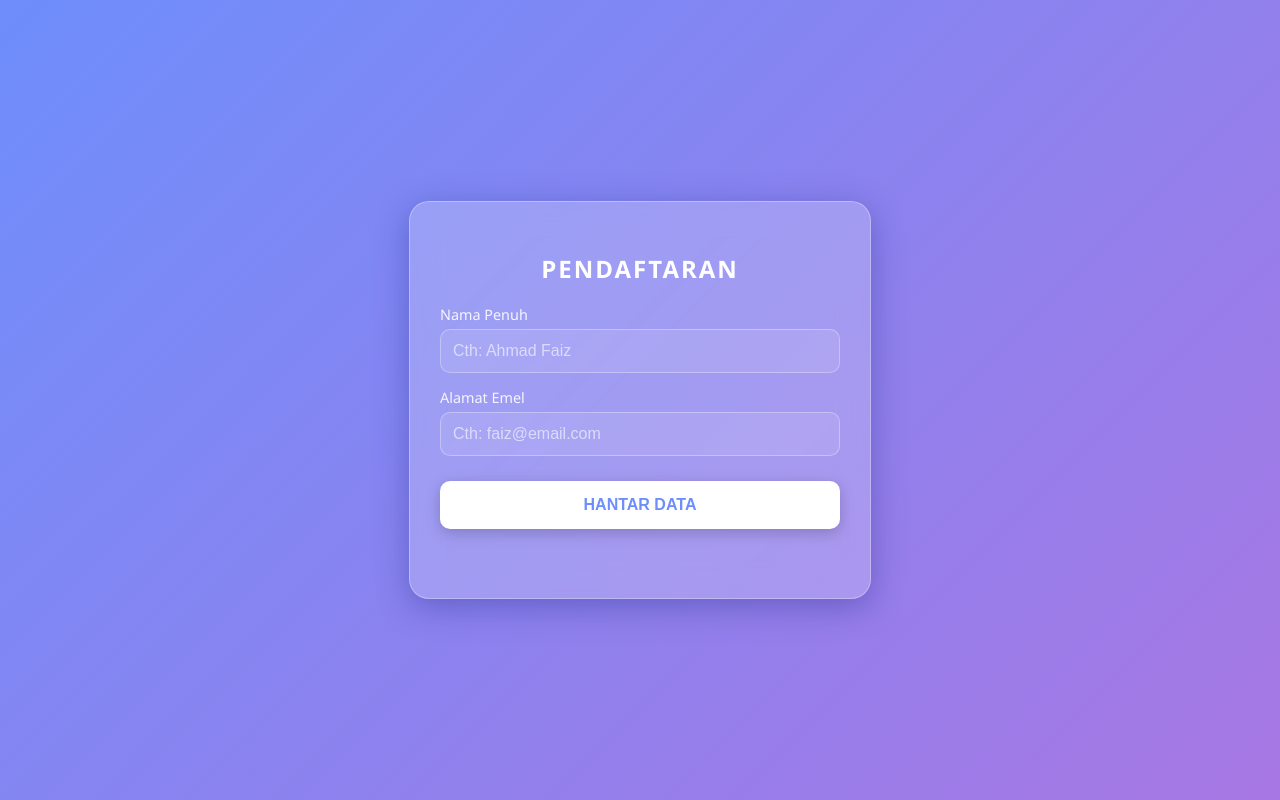
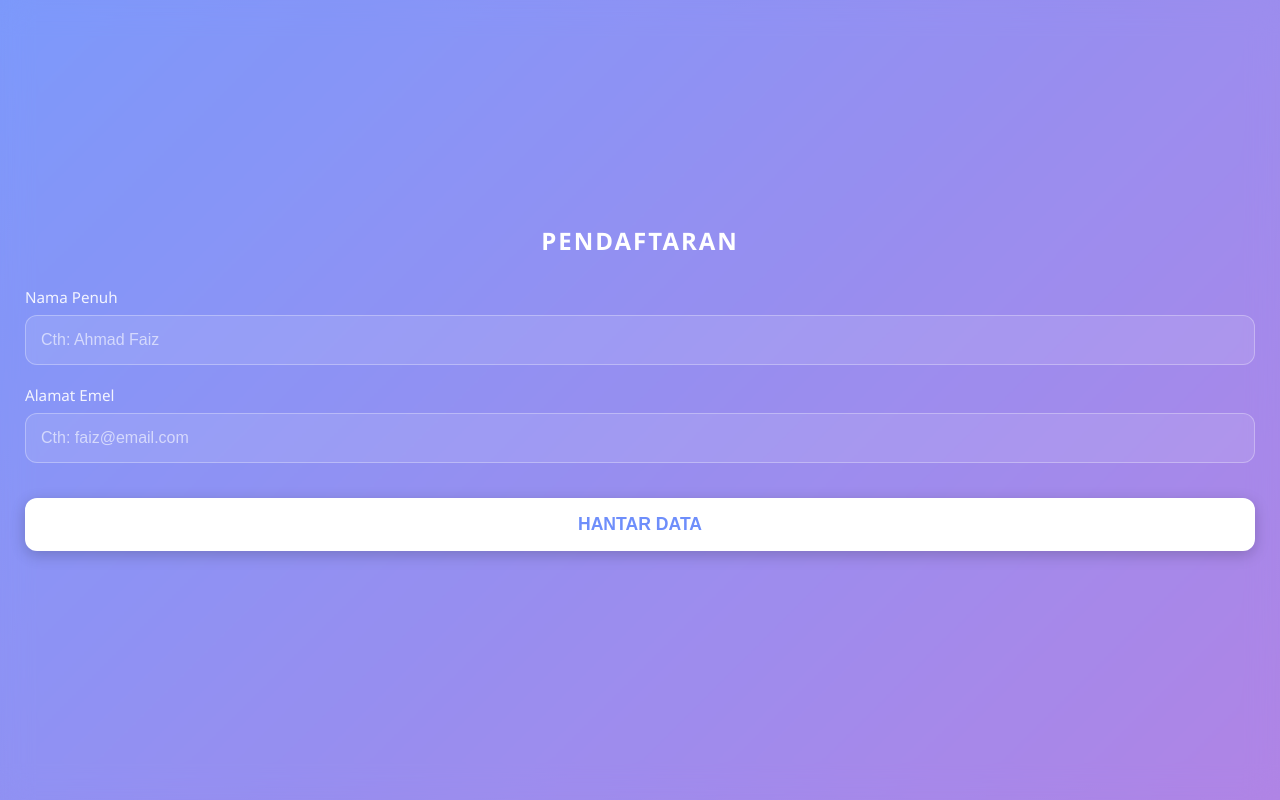
Before and after one commit to niskpaw-dev/webappgas1-test, a plain HTML site: page index.html in a window 1280 px wide. Drawn offline with Linux system fonts and the light colour scheme.

Commit message:
Refactor styles and update form layout in index.html

```diff
--- a/index.html
+++ b/index.html
@@ -12,7 +12,6 @@
     :root {
       --primary-color: #6e8efb;
       --secondary-color: #a777e3;
-      --glass-bg: rgba(255, 255, 255, 0.2);
       --glass-border: rgba(255, 255, 255, 0.3);
     }
 
@@ -23,39 +22,46 @@
       background: linear-gradient(135deg, var(--primary-color), var(--secondary-color));
       background-attachment: fixed;
       min-height: 100vh;
-      display: flex;
-      justify-content: center;
-      align-items: center;
       color: #fff;
     }
 
     .app-container {
-      width: 90%;
-      max-width: 400px;
-      padding: 30px;
-      background: var(--glass-bg);
+      width: 100%;
+      min-height: 100vh; /* Memastikan kotak memanjang sepenuhnya ke bawah */
+      padding: 40px 25px; /* Ruang bernafas */
+      box-sizing: border-box; /* Sangat penting supaya padding tidak merosakkan kelebaran 100% */
+
+      /* Mengekalkan efek Glassmorphism tetapi untuk keseluruhan skrin */
+      background: rgba(255, 255, 255, 0.1);
       backdrop-filter: blur(15px);
       -webkit-backdrop-filter: blur(15px);
-      border: 1px solid var(--glass-border);
-      border-radius: 20px;
-      box-shadow: 0 8px 32px 0 rgba(31, 38, 135, 0.37);
+
+      /* Membuang border, bucu bulat dan bayang-bayang kotak lama */
+      border: none;
+      border-radius: 0;
+      box-shadow: none;
+
+      /* Menyusun semula form di tengah-tengah skrin secara menegak */
+      display: flex;
+      flex-direction: column;
+      justify-content: center;
       text-align: center;
     }
 
-    h2 { margin-bottom: 20px; font-weight: 600; text-transform: uppercase; letter-spacing: 2px; }
+    h2 { margin-bottom: 30px; font-weight: 600; text-transform: uppercase; letter-spacing: 2px; }
 
-    .input-group { margin-bottom: 15px; text-align: left; }
+    .input-group { margin-bottom: 20px; text-align: left; }
 
-    label { display: block; margin-bottom: 5px; font-size: 0.9rem; opacity: 0.9; }
+    label { display: block; margin-bottom: 8px; font-size: 0.95rem; opacity: 0.9; }
 
     input {
       width: 100%;
-      padding: 12px;
+      padding: 15px;
       border: 1px solid var(--glass-border);
-      border-radius: 10px;
+      border-radius: 12px;
       background: rgba(255, 255, 255, 0.1);
       color: #fff;
-      font-size: 16px;
+      font-size: 16px; /* Wajib 16px elak auto-zoom iOS */
       box-sizing: border-box;
       outline: none;
       transition: 0.3s;
@@ -66,14 +72,14 @@
 
     button {
       width: 100%;
-      padding: 15px;
-      margin-top: 10px;
+      padding: 16px;
+      margin-top: 15px;
       border: none;
-      border-radius: 10px;
+      border-radius: 12px;
       background: #fff;
       color: var(--primary-color);
       font-weight: bold;
-      font-size: 1rem;
+      font-size: 1.1rem;
       cursor: pointer;
       transition: 0.3s;
       box-shadow: 0 4px 15px rgba(0,0,0,0.2);
@@ -81,7 +87,7 @@
 
     button:active { transform: scale(0.98); }
     .loading { opacity: 0.5; pointer-events: none; }
-    #statusMessage { margin-top: 20px; font-size: 0.9rem; min-height: 1.2rem; font-weight: bold; }
+    #statusMessage { margin-top: 20px; font-size: 0.95rem; min-height: 1.5rem; font-weight: bold; }
   </style>
 </head>
 <body>
@@ -104,7 +110,8 @@
 
   <script>
     // 1. Integrasi GAS Backend
-    const scriptURL = 'https://script.google.com/macros/s/AKfycbwmUCO1jQtT3PPTOGHIiwuHZ2F2r41zVitq0ap2EkcZQjgAp2SQUfbxdscqF7eGOvqu/exec';
+    // PASTIKAN ANDA MASUKKAN SEMULA URL GAS ANDA DI BAWAH INI
+    const scriptURL = 'TAMPAL_URL_WEB_APP_GAS_ANDA_DI_SINI';
     const form = document.getElementById('mainForm');
     const btn = document.getElementById('submitBtn');
     const status = document.getElementById('statusMessage');
@@ -129,7 +136,7 @@
           body: JSON.stringify(formData)
         });
 
-        status.style.color = '#76ff03'; // Warna hijau neon
+        status.style.color = '#76ff03'; // Warna hijau terang
         status.innerText = 'Data berjaya dihantar!';
         form.reset();
 
```
